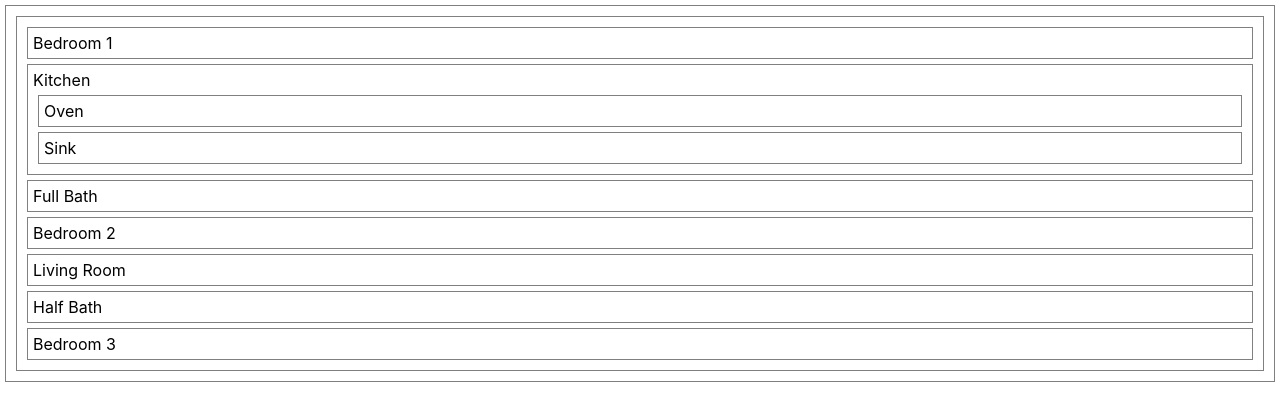
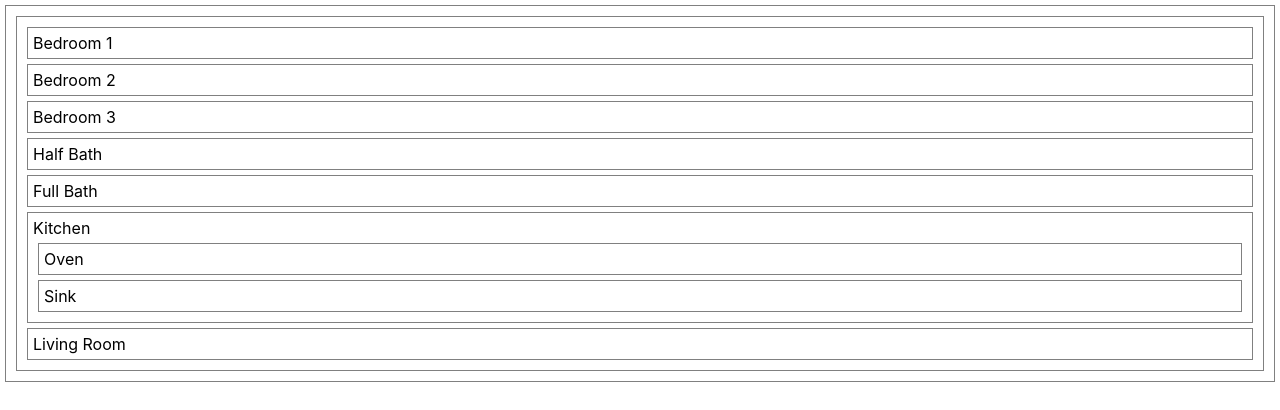
Before and after one commit to DanielleColucci/floorplan-lab, a React (Create React App) app: page / in a window 1280 px wide. Shown: the top 410 px of the page. Built offline with nearby package versions, Linux system fonts and the light colour scheme.

Commit message:
refactor bedrooms and baths to be arrays that get mapped in the FloorPlan component

```diff
--- a/src/FloorPlan.jsx
+++ b/src/FloorPlan.jsx
@@ -4,15 +4,35 @@ import LivingRoom from "./LivingRoom"
 import Bath from "./Bath"
 
 const FloorPlan = () => {
+  const bedrooms = [
+    {
+      id: 0,
+      bedNum: '1'},
+    {
+      id: 1,
+      bedNum: '2'},
+    {
+      id: 2,
+      bedNum: '3'}
+  ]
+
+  const baths = [
+    {
+      id: 0,
+      size: 'Half'
+    },
+    {
+      id: 1,
+      size: 'Full'
+    }
+  ]
+
   return (
     <>
-      <Bedroom bedNum="1"/>
+      {bedrooms.map(bedroom => <Bedroom key={bedroom.id} bedNum={bedroom.bedNum}/>)}
+      {baths.map(bath => <Bath key={bath.id} size={bath.size}/>)}
       <Kitchen />
-      <Bath size="Full"/>
-      <Bedroom bedNum="2"/>
       <LivingRoom />
-      <Bath size="Half"/>
-      <Bedroom bedNum="3"/>
     </>
   )
 }
```
